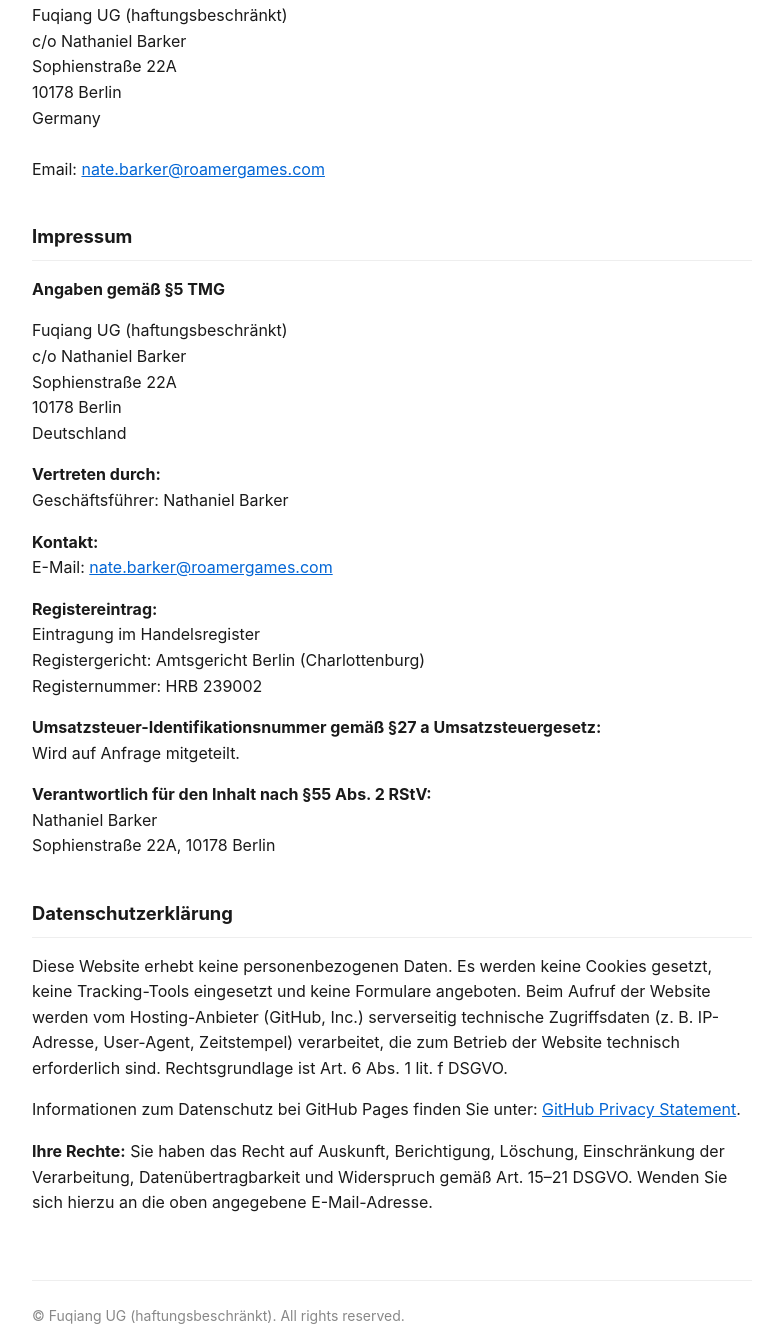
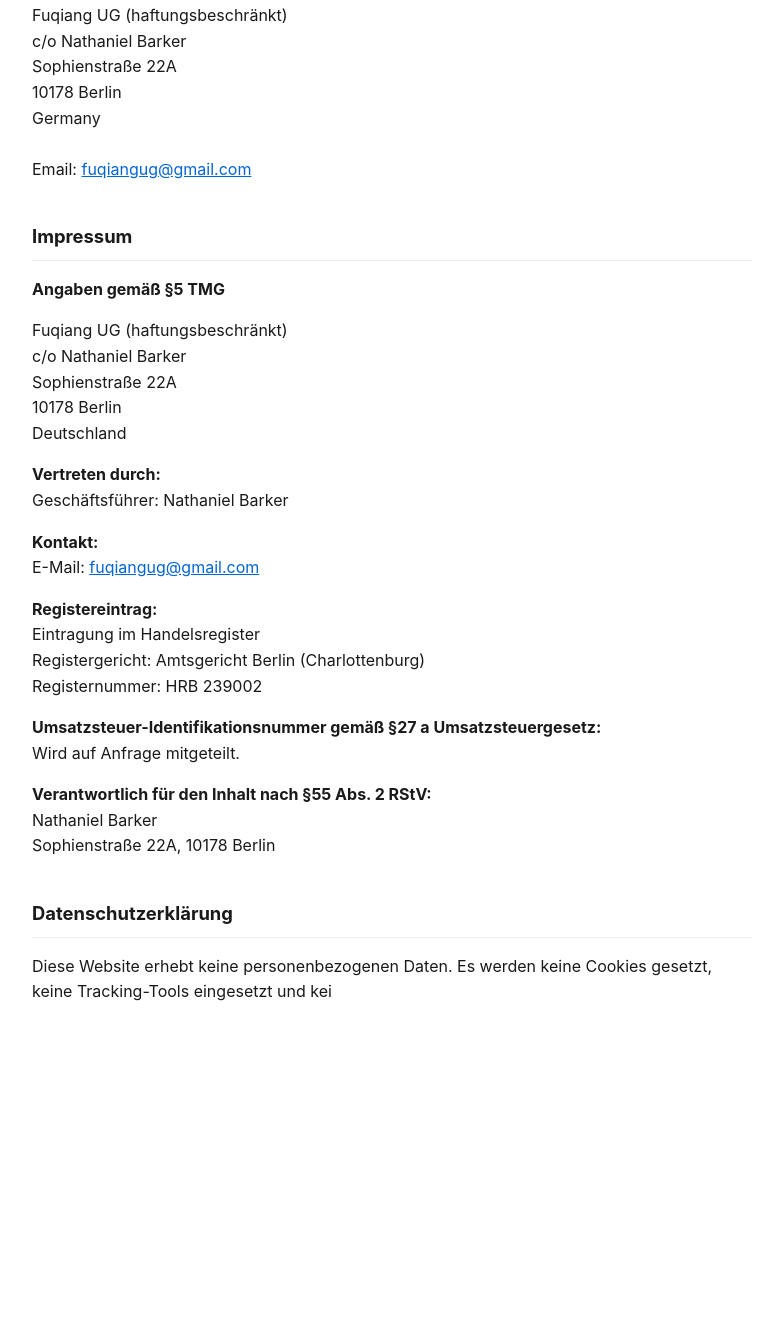
Before and after one commit to fuqiang-ug/fuqiang-ug.github.io, a plain HTML site: page index.html in a window 1280 px wide. Shown: the part 390-1721 px from the top of the page, without its empty margins (248-1019 px from the left). After the commit the page ends 1459 px from the top, so only its background shows below. Drawn offline with Linux system fonts and the light colour scheme.

Commit message:
Update index.html

```diff
--- a/index.html
+++ b/index.html
@@ -38,7 +38,7 @@
   Sophienstraße 22A<br>
   10178 Berlin<br>
   Germany<br><br>
-  Email: <a href="mailto:nate.barker@roamergames.com">nate.barker@roamergames.com</a>
+  Email: <a href="mailto:fuqiangug@gmail.com">fuqiangug@gmail.com</a>
 </address>
 
 <h2>Impressum</h2>
@@ -55,7 +55,7 @@
 Geschäftsführer: Nathaniel Barker</p>
 
 <p><strong>Kontakt:</strong><br>
-E-Mail: <a href="mailto:nate.barker@roamergames.com">nate.barker@roamergames.com</a></p>
+E-Mail: <a href="mailto:fuqiangug@gmail.com">fuqiangug@gmail.com</a></p>
 
 <p><strong>Registereintrag:</strong><br>
 Eintragung im Handelsregister<br>
@@ -63,7 +63,6 @@ Registergericht: Amtsgericht Berlin (Charlottenburg)<br>
 Registernummer: HRB 239002</p>
 
 <p><strong>Umsatzsteuer-Identifikationsnummer gemäß §27 a Umsatzsteuergesetz:</strong><br>
-<!-- USt-IdNr platzhalter - wird ergänzt sobald bestätigt -->
 Wird auf Anfrage mitgeteilt.</p>
 
 <p><strong>Verantwortlich für den Inhalt nach §55 Abs. 2 RStV:</strong><br>
@@ -71,15 +70,4 @@ Nathaniel Barker<br>
 Sophienstraße 22A, 10178 Berlin</p>
 
 <h2>Datenschutzerklärung</h2>
-<p>Diese Website erhebt keine personenbezogenen Daten. Es werden keine Cookies gesetzt, keine Tracking-Tools eingesetzt und keine Formulare angeboten. Beim Aufruf der Website werden vom Hosting-Anbieter (GitHub, Inc.) serverseitig technische Zugriffsdaten (z. B. IP-Adresse, User-Agent, Zeitstempel) verarbeitet, die zum Betrieb der Website technisch erforderlich sind. Rechtsgrundlage ist Art. 6 Abs. 1 lit. f DSGVO.</p>
-
-<p>Informationen zum Datenschutz bei GitHub Pages finden Sie unter: <a href="https://docs.github.com/en/site-policy/privacy-policies/github-general-privacy-statement">GitHub Privacy Statement</a>.</p>
-
-<p><strong>Ihre Rechte:</strong> Sie haben das Recht auf Auskunft, Berichtigung, Löschung, Einschränkung der Verarbeitung, Datenübertragbarkeit und Widerspruch gemäß Art. 15–21 DSGVO. Wenden Sie sich hierzu an die oben angegebene E-Mail-Adresse.</p>
-
-<footer>
-  &copy; Fuqiang UG (haftungsbeschränkt). All rights reserved.
-</footer>
-
-</body>
-</html>
+<p>Diese Website erhebt keine personenbezogenen Daten. Es werden keine Cookies gesetzt, keine Tracking-Tools eingesetzt und kei
```
